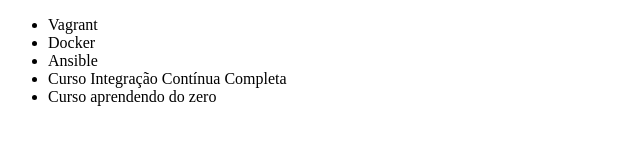
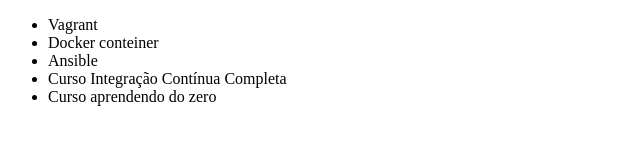
Before and after one commit to Jeffelix085/carlos, a plain HTML site: page index.html in a window 1280 px wide. Shown: the full height of the page, 0-640 px from the left. Drawn offline with Linux system fonts and the light colour scheme.

Commit message:
alteração no docker - acresentado a nome (conteiner)

```diff
--- a/index.html
+++ b/index.html
@@ -7,7 +7,7 @@
 <body>
     <ul>
         <li>Vagrant</li>
-        <li>Docker</li>
+        <li>Docker conteiner</li>
         <li>Ansible</li>
         <li>Curso Integração Contínua Completa</li>
         <li>Curso aprendendo do zero </li>
```
